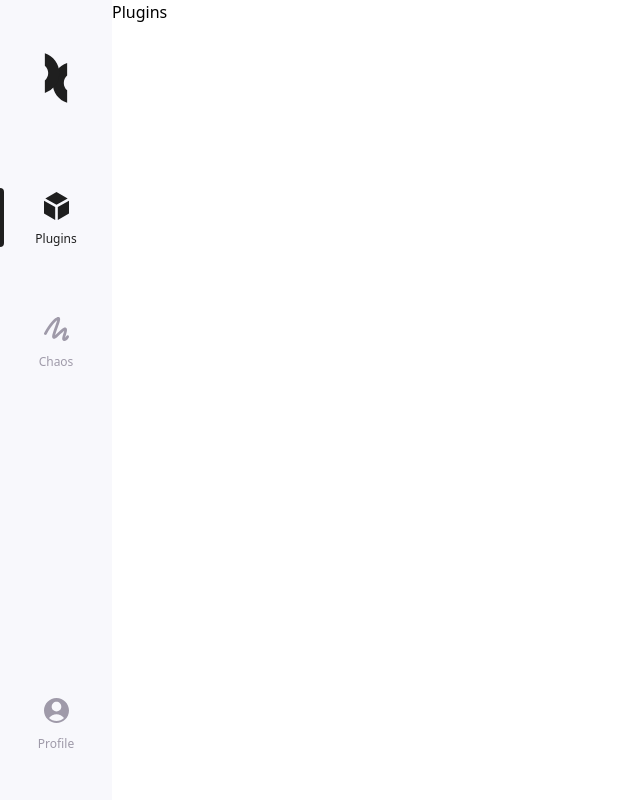
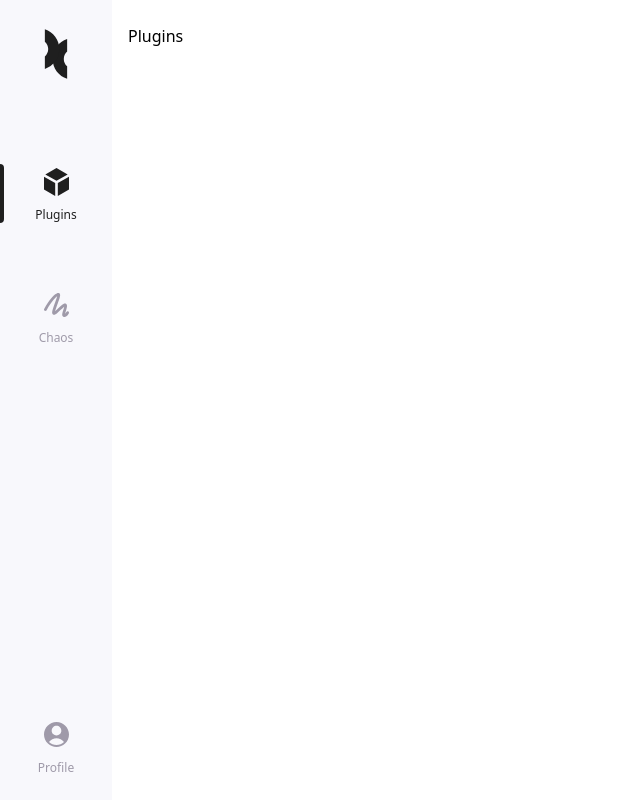
Before and after one commit to sl-miguel/ExileX, a React (Vite) app: page /#/plugins in a window 1280 px wide. Shown: the whole page, without its empty margins (0-640 px from the left). Built offline with nearby package versions, Linux system fonts and the light colour scheme.

Commit message:
♻️ Updated layout

```diff
--- a/src/App.tsx
+++ b/src/App.tsx
@@ -15,7 +15,9 @@ function App() {
 	return (
 		<div className='flex'>
 			<Sidebar />
-			<Router />
+			<div className='px-4 py-6 grow'>
+				<Router />
+			</div>
 		</div>
 	);
 }
--- a/src/components/sidebar/Sidebar.tsx
+++ b/src/components/sidebar/Sidebar.tsx
@@ -4,7 +4,7 @@ import * as Icons from '../icons';
 
 function Sidebar() {
 	return (
-		<div className='w-28 py-12 h-screen bg-light'>
+		<div className='w-28 py-6 h-screen bg-light shrink-0 grow-0'>
 			<ul className='flex flex-col gap-16 h-full text-center'>
 				<li className='mb-4'>
 					<Link to='/' className='flex justify-center'>
```
